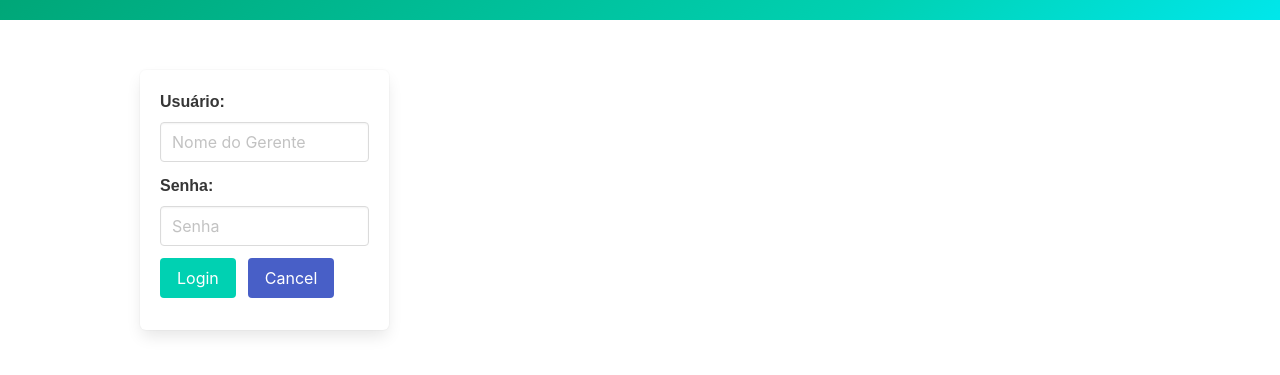
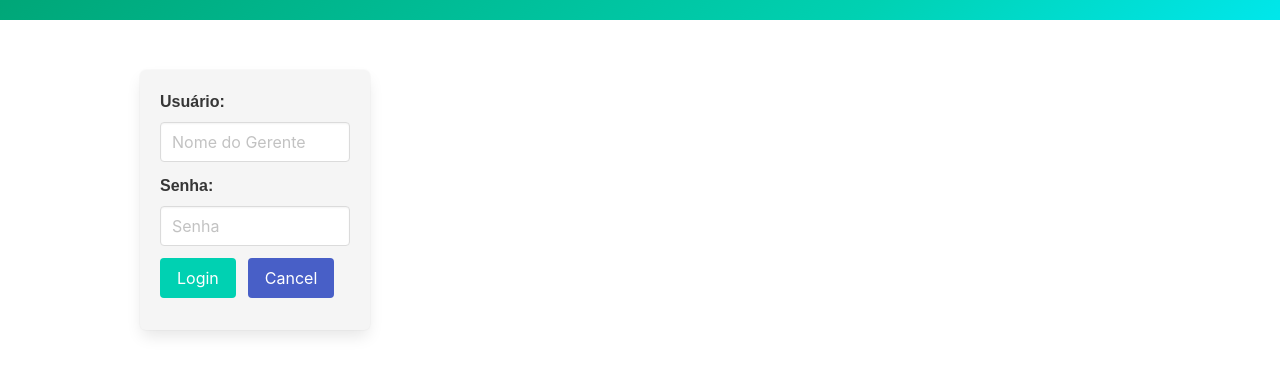
Before and after one commit to willmenn/broker-web, a React (Create React App) app: page / in a window 1280 px wide. Shown: the part 141-516 px from the top of the page. Built offline with nearby package versions, Linux system fonts and the light colour scheme; what flux would draw is missing.

Commit message:
Add InputBulmaComponent

```diff
--- a/package.json
+++ b/package.json
@@ -5,6 +5,7 @@
   "dependencies": {
     "axios": "^0.16.2",
     "bulma": "^0.4.2",
+    "classnames": "^2.2.5",
     "flux": "^3.1.3",
     "react": "^15.5.4",
     "react-dom": "^15.5.4"
--- /dev/null
+++ b/src/components/InputBulmaComponent.js
@@ -0,0 +1,102 @@
+import React, {Component} from 'react';
+import classnames from 'classnames';
+
+class InputBulmaComponent extends Component {
+
+    constructor(props) {
+        super(props);
+        this.state = {
+            isDanger: false,
+            isWarning: false,
+            isValid: false
+        }
+    }
+
+    handleInputClass() {
+        return classnames('input',
+            {'is-danger': this.state.isDanger || this.state.isWarning},
+            {'is-success': this.state.isValid});
+    }
+
+    handleDangerErrorMessage() {
+        if (this.props.isDanger || this.state.isDanger) {
+            return <p className="help is-danger">{this.props.errorMessage}</p>;
+        } else if (this.props.isWarning || this.state.isWarning) {
+            return <p className="help is-danger">{this.props.warningMessage}</p>;
+        }
+        return null;
+    }
+
+    inputOnChange(event) {
+        this.setState({
+            isDanger: false,
+            isWarning: false,
+            isValid: false
+        });
+
+        if (!this.props.inputPattern) {
+            return null;
+        }
+
+        var value = event.target.value;
+
+        if (this.props.isRequired && !value) {
+            this.setState({isWarning: true});
+            this.props.inputIsValid(false);
+
+        } else if (!value.match(this.props.inputPattern)) {
+            this.setState({isDanger: true});
+            this.props.inputIsValid(false);
+
+        } else {
+            this.setState({isValid: true});
+        }
+    }
+
+    handleIsValid() {
+        return this.state.isValid ?
+            <span className="icon is-right">
+                <i className="fa fa-check"></i>
+            </span>
+            : null;
+    }
+
+    handleDivClass() {
+        return classnames('control',
+            {'has-icons-right': this.state.isValid});
+    }
+
+    handleInputStyle() {
+        var styles = {
+            valid: {'width': '190px', 'padding-right': '0'},
+            normal: {'width': '190px'}
+        }
+        if (this.state.isValid) {
+            return styles.valid;
+        }
+        return styles.normal;
+    }
+
+    render() {
+        return (
+            <div className="field">
+                {this.props.labelName ?
+                    <label className="label">{this.props.labelName}</label> : null}
+                <p className={this.handleDivClass()}>
+                    <input className={this.handleInputClass()}
+                           type={this.props.inputType}
+                           style={this.handleInputStyle()}
+                           placeholder={this.props.placeHolder}
+                           name={this.props.name}
+                           maxLength={this.props.inputMaxLength}
+                           onChange={this.inputOnChange.bind(this)}
+                    />
+                    {this.handleIsValid()}
+                    {this.handleDangerErrorMessage()}
+                </p>
+            </div>
+        )
+    }
+}
+
+export default InputBulmaComponent;
--- a/src/components/LoginFormComponent.js
+++ b/src/components/LoginFormComponent.js
@@ -1,6 +1,7 @@
 import React, {Component} from 'react';
 import * as LoginAction from '../action/LoginAction';
 import LoginStore from '../store/LoginStore'
+import InputBulmaComponent from './InputBulmaComponent'
 
 const displayNone = {
     display: 'none'
@@ -19,7 +20,9 @@ class LoginFormComponent extends Component {
         super();
         this.state = {
             loginLoading: false,
-            error: false
+            error: false,
+            inputUsuarioValid: true,
+            inputSenhaValid: true
         }
     }
 
@@ -64,25 +67,44 @@ class LoginFormComponent extends Component {
         this.setState({error: LoginStore.setErrorLoginStateToDefault()});
     }
 
+    handleUsuarioInputValidation(isValid){
+        this.state.inputUsuarioValid = isValid;
+    }
+
+    handleSenhaInputValidation(isValid){
+        this.state.inputSenhaValid = isValid;
+    }
 
     render() {
         return (
-            <div className="box">
+            <div className="box" style={{backgroundColor: 'whitesmoke'}}>
                 <form classID="loginForm" onSubmit={this.onSubmit.bind(this)}>
-                    <div className="field">
-                        <label className="label">Usuário:</label>
-                        <p className="control">
-                            <input className="input" type="text" style={{width: 209+ 'px'}}
-                                   placeholder="Nome do Gerente" name="manager"/>
-                        </p>
-                    </div>
-                    <div className="field">
-                        <label className="label">Senha:</label>
-                        <p className="control">
-                            <input className="input" type="password" style={{width: 209+ 'px'}}
-                                   placeholder="Senha" name="password"/>
-                        </p>
-                    </div>
+                    <InputBulmaComponent
+                        customStyle={{width: 209+ 'px'}}
+                        placeHolder="Nome do Gerente"
+                        name="manager"
+                        labelName="Usuário:"
+                        type="text"
+                        inputMaxLength="20"
+                        errorMessage="Usuário inválido."
+                        warningMessage="Usuário não pode ser vazio."
+                        inputIsValid={this.handleUsuarioInputValidation.bind(this)}
+                        isRequired="true"
+                        inputPattern={/[a-zA-Z]{2,}[0-9]{0,}/}
+                    />
+                    <InputBulmaComponent
+                        customStyle={{width: 209+ 'px'}}
+                        placeHolder="Senha"
+                        name="manager"
+                        labelName="Senha:"
+                        type="password"
+                        inputMaxLength="20"
+                        errorMessage="Senha inválida."
+                        warningMessage="A Senha não pode ser vazio."
+                        inputIsValid={this.handleSenhaInputValidation.bind(this)}
+                        isRequired="true"
+                        inputPattern={/[a-zA-Z]{2,}[0-9]{0,}/}
+                    />
 
                     <div className="field is-grouped">
                         <p className="control">
```
